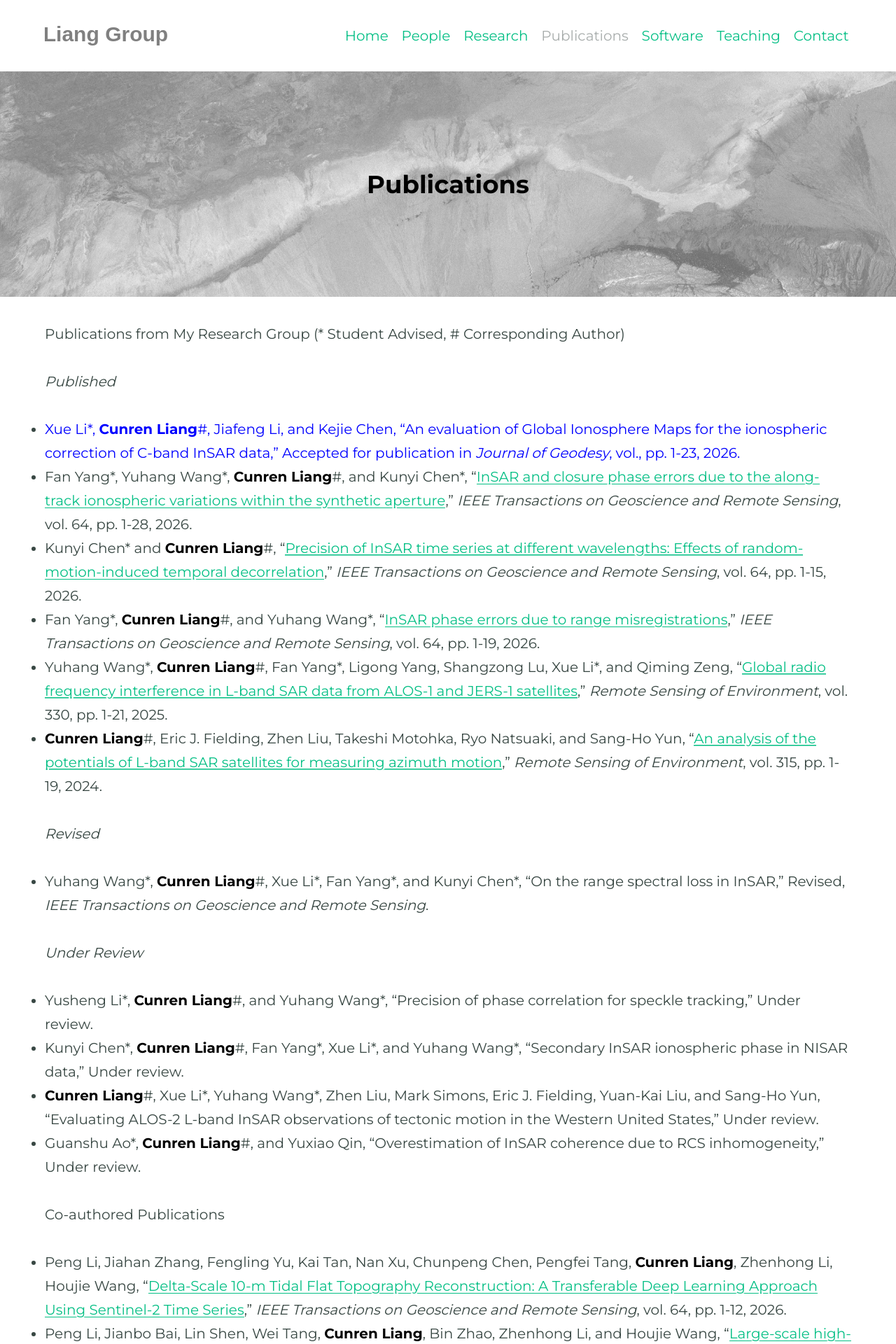
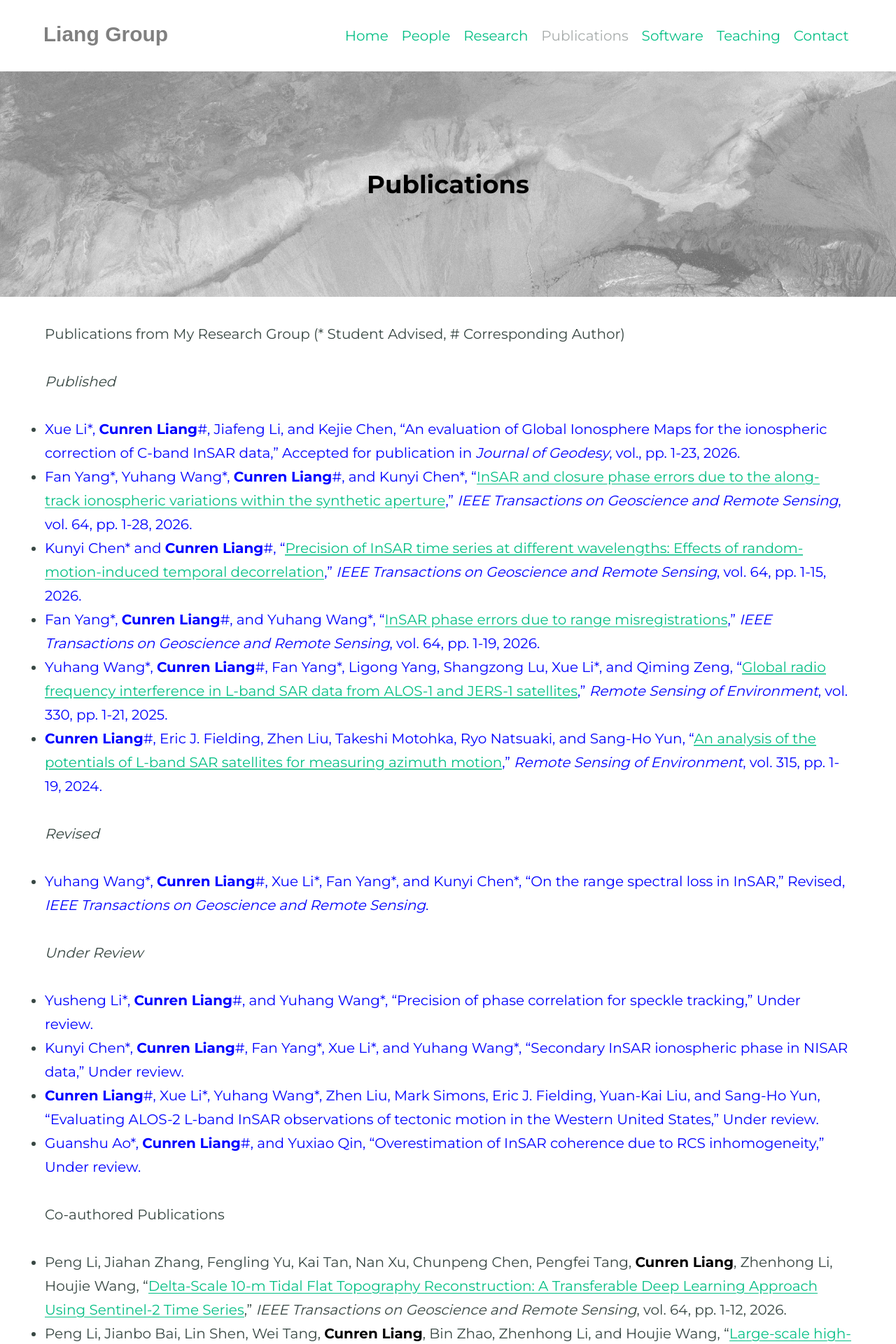
Before and after one commit to CunrenLiang/cunrenliang.github.io, a Jekyll site: the page built from publications.md, in a window 1280 px wide. Shown: the top 1920 px of the page at 70% size. Built offline with Jekyll 4.4.1, drawn with Linux system fonts in a browser that asks for light colours; some web fonts are replaced.

Commit message:
Add files via upload

```diff
--- a/publications.md
+++ b/publications.md
@@ -8,29 +8,28 @@ feature_image: "../assets/images/tibet/tibet_s1_a41_210504-210516_4.jpg"
 Publications from My Research Group (* Student Advised, # Corresponding Author)
 
 _Published_
+* <span style="color:blue">Xue Li\*, <span style="font-weight: 600">Cunren Liang</span>\#, Jiafeng Li, and Kejie Chen, "An evaluation of Global Ionosphere Maps for the ionospheric correction of C-band InSAR data," Accepted for publication in _Journal of Geodesy_, vol., pp. 1-23, 2026.</span>
 
-* <span style="color:blue">Xue Li\*, <span style="color:blue; font-weight: 600">Cunren Liang</span>\#, Jiafeng Li, and Kejie Chen, "An evaluation of Global Ionosphere Maps for the ionospheric correction of C-band InSAR data," Accepted for publication in _Journal of Geodesy_, vol., pp. 1-23, 2026.</span>
+* <span style="color:blue">Fan Yang\*, Yuhang Wang\*, <span style="font-weight: 600">Cunren Liang</span>\#, and Kunyi Chen\*, "[InSAR and closure phase errors due to the along-track ionospheric variations within the synthetic aperture](https://doi.org/10.1109/TGRS.2026.3721702)," _IEEE Transactions on Geoscience and Remote Sensing_, vol. 64, pp. 1-28, 2026.</span>
 
-* Fan Yang\*, Yuhang Wang\*, <span style="color:black; font-weight: 600">Cunren Liang</span>\#, and Kunyi Chen\*, "[InSAR and closure phase errors due to the along-track ionospheric variations within the synthetic aperture](https://doi.org/10.1109/TGRS.2026.3721702)," _IEEE Transactions on Geoscience and Remote Sensing_, vol. 64, pp. 1-28, 2026.
+* <span style="color:blue">Kunyi Chen\* and <span style="font-weight: 600">Cunren Liang</span>\#, "[Precision of InSAR time series at different wavelengths: Effects of random-motion-induced temporal decorrelation](https://doi.org/10.1109/TGRS.2026.3706530)," _IEEE Transactions on Geoscience and Remote Sensing_, vol. 64, pp. 1-15, 2026.</span>
 
-* Kunyi Chen\* and <span style="color:black; font-weight: 600">Cunren Liang</span>\#, "[Precision of InSAR time series at different wavelengths: Effects of random-motion-induced temporal decorrelation](https://doi.org/10.1109/TGRS.2026.3706530)," _IEEE Transactions on Geoscience and Remote Sensing_, vol. 64, pp. 1-15, 2026.
+* <span style="color:blue">Fan Yang\*, <span style="font-weight: 600">Cunren Liang</span>\#, and Yuhang Wang\*, "[InSAR phase errors due to range misregistrations](https://doi.org/10.1109/TGRS.2026.3664181),” _IEEE Transactions on Geoscience and Remote Sensing_, vol. 64, pp. 1-19, 2026.</span>
 
-* Fan Yang\*, <span style="color:black; font-weight: 600">Cunren Liang</span>\#, and Yuhang Wang\*, "[InSAR phase errors due to range misregistrations](https://doi.org/10.1109/TGRS.2026.3664181),” _IEEE Transactions on Geoscience and Remote Sensing_, vol. 64, pp. 1-19, 2026.
+* <span style="color:blue">Yuhang Wang\*, <span style="font-weight: 600">Cunren Liang</span>\#, Fan Yang\*, Ligong Yang, Shangzong Lu, Xue Li\*, and Qiming Zeng, "[Global radio frequency interference in L-band SAR data from ALOS-1 and JERS-1 satellites](https://doi.org/10.1016/j.rse.2025.114955)," _Remote Sensing of Environment_, vol. 330, pp. 1-21, 2025.</span>
 
-* Yuhang Wang\*, <span style="color:black; font-weight: 600">Cunren Liang</span>\#, Fan Yang\*, Ligong Yang, Shangzong Lu, Xue Li\*, and Qiming Zeng, "[Global radio frequency interference in L-band SAR data from ALOS-1 and JERS-1 satellites](https://doi.org/10.1016/j.rse.2025.114955)," _Remote Sensing of Environment_, vol. 330, pp. 1-21, 2025.
-
-* <span style="color:black; font-weight: 600">Cunren Liang</span>\#, Eric J. Fielding, Zhen Liu, Takeshi Motohka, Ryo Natsuaki, and Sang-Ho Yun, "[An analysis of the potentials of L-band SAR satellites for measuring azimuth motion](https://doi.org/10.1016/j.rse.2024.114426)," _Remote Sensing of Environment_, vol. 315, pp. 1-19, 2024.
+* <span style="color:blue"><span style="font-weight: 600">Cunren Liang</span>\#, Eric J. Fielding, Zhen Liu, Takeshi Motohka, Ryo Natsuaki, and Sang-Ho Yun, "[An analysis of the potentials of L-band SAR satellites for measuring azimuth motion](https://doi.org/10.1016/j.rse.2024.114426)," _Remote Sensing of Environment_, vol. 315, pp. 1-19, 2024.</span>
 
 
 _Revised_
-* Yuhang Wang\*, <span style="color:black; font-weight: 600">Cunren Liang</span>\#, Xue Li\*, Fan Yang\*, and Kunyi Chen\*, "On the range spectral loss in InSAR," Revised, _IEEE Transactions on Geoscience and Remote Sensing_.
+* <span style="color:blue">Yuhang Wang\*, <span style="font-weight: 600">Cunren Liang</span>\#, Xue Li\*, Fan Yang\*, and Kunyi Chen\*, "On the range spectral loss in InSAR," Revised, _IEEE Transactions on Geoscience and Remote Sensing_.</span>
 
 
 _Under Review_
-* Yusheng Li\*, <span style="color:black; font-weight: 600">Cunren Liang</span>\#, and Yuhang Wang\*, "Precision of phase correlation for speckle tracking," Under review.
-* Kunyi Chen\*, <span style="color:black; font-weight: 600">Cunren Liang</span>\#, Fan Yang\*, Xue Li\*, and Yuhang Wang\*, "Secondary InSAR ionospheric phase in NISAR data," Under review.
-* <span style="color:black; font-weight: 600">Cunren Liang</span>\#, Xue Li\*, Yuhang Wang\*, Zhen Liu, Mark Simons, Eric J. Fielding, Yuan-Kai Liu, and Sang-Ho Yun, "Evaluating ALOS-2 L-band InSAR observations of tectonic motion in the Western United States," Under review.
-* Guanshu Ao\*, <span style="color:black; font-weight: 600">Cunren Liang</span>\#, and Yuxiao Qin, "Overestimation of InSAR coherence due to RCS inhomogeneity," Under review.
+* <span style="color:blue">Yusheng Li\*, <span style="font-weight: 600">Cunren Liang</span>\#, and Yuhang Wang\*, "Precision of phase correlation for speckle tracking," Under review.</span>
+* <span style="color:blue">Kunyi Chen\*, <span style="font-weight: 600">Cunren Liang</span>\#, Fan Yang\*, Xue Li\*, and Yuhang Wang\*, "Secondary InSAR ionospheric phase in NISAR data," Under review.</span>
+* <span style="color:blue"><span style="font-weight: 600">Cunren Liang</span>\#, Xue Li\*, Yuhang Wang\*, Zhen Liu, Mark Simons, Eric J. Fielding, Yuan-Kai Liu, and Sang-Ho Yun, "Evaluating ALOS-2 L-band InSAR observations of tectonic motion in the Western United States," Under review.</span>
+* <span style="color:blue">Guanshu Ao\*, <span style="font-weight: 600">Cunren Liang</span>\#, and Yuxiao Qin, "Overestimation of InSAR coherence due to RCS inhomogeneity," Under review.</span>
 
 
 
```
